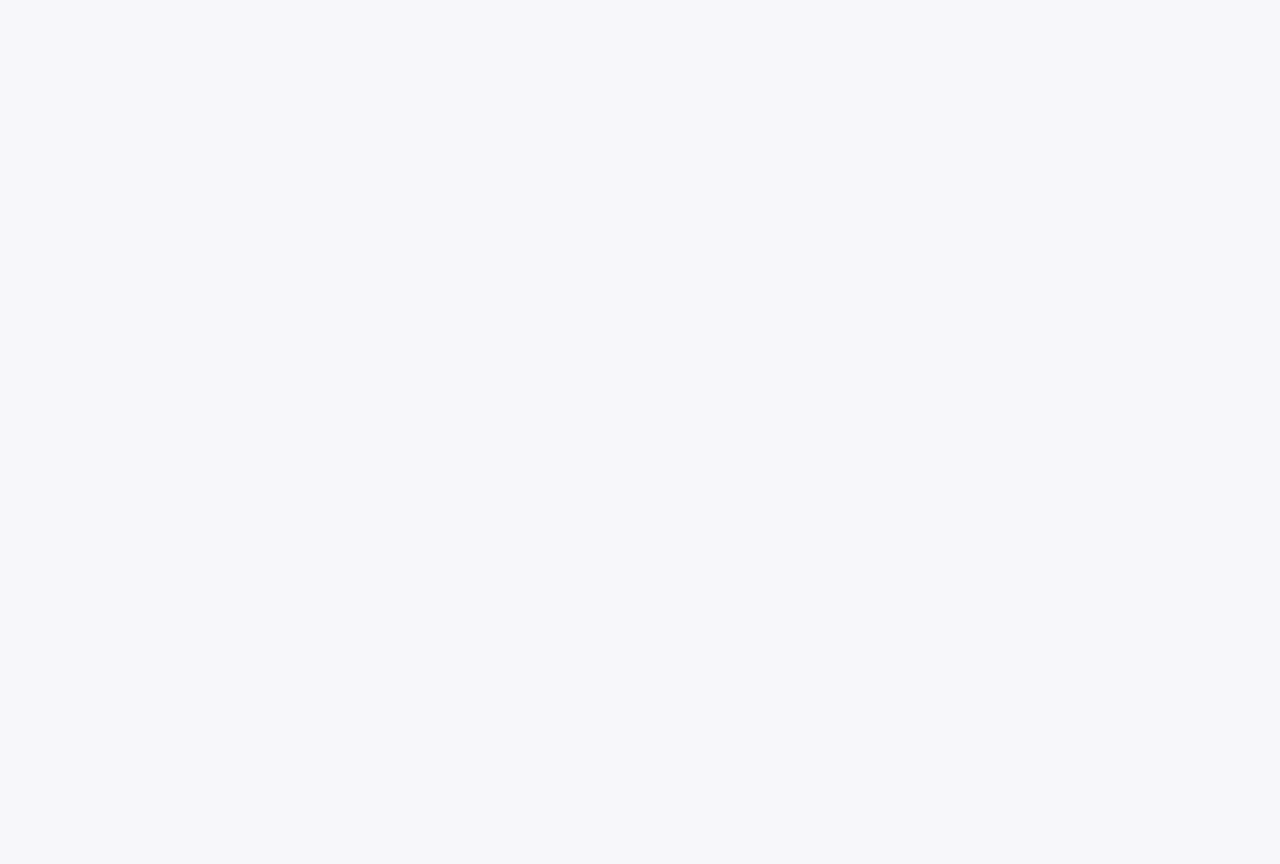
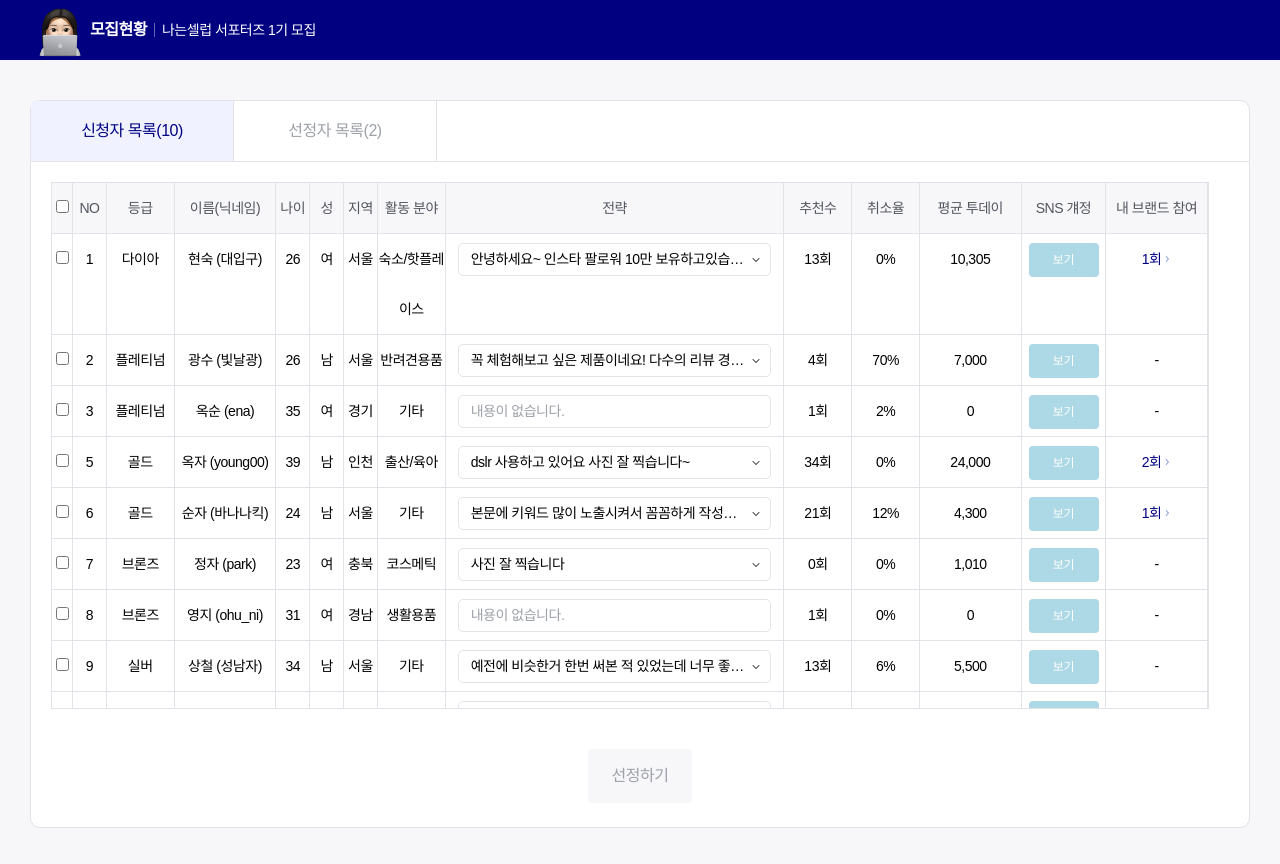
Before and after one commit to dev-cmkim/im-celebrity, a React (Create React App) app: page / in a window 1280 px wide. Shown: the top 864 px of the page. Before the commit the page ends 800 px from the top, so only its background shows below. Built offline with nearby package versions, Linux system fonts and the light colour scheme; data requests are answered from the project's data file.

Commit message:
gh-page 적용중

```diff
--- a/src/App.jsx
+++ b/src/App.jsx
@@ -7,7 +7,7 @@ const App = () => {
     <BrowserRouter>
       <div className="App">
         <Switch>
-          <Route exact path="/project">
+          <Route exact path="/">
             <Project />
           </Route>
         </Switch>
--- a/src/index.js
+++ b/src/index.js
@@ -1,13 +1,14 @@
 import React from 'react';
 import ReactDOM from 'react-dom/client';
+import { BrowserRouter } from 'react-router-dom';
 import App from './App';
 
 
 const root = ReactDOM.createRoot(document.getElementById('root'));
 root.render(
-  // <React.StrictMode>
+  <BrowserRouter basename={process.env.PUBLIC_URL}>
     <App />
-  // </React.StrictMode>
+  </BrowserRouter>
 );
 
 // If you want to start measuring performance in your app, pass a function
```
Also changed, not shown: package.json (+8 -2 lines), 1 other file (tests, documents, lock files or other folders).
